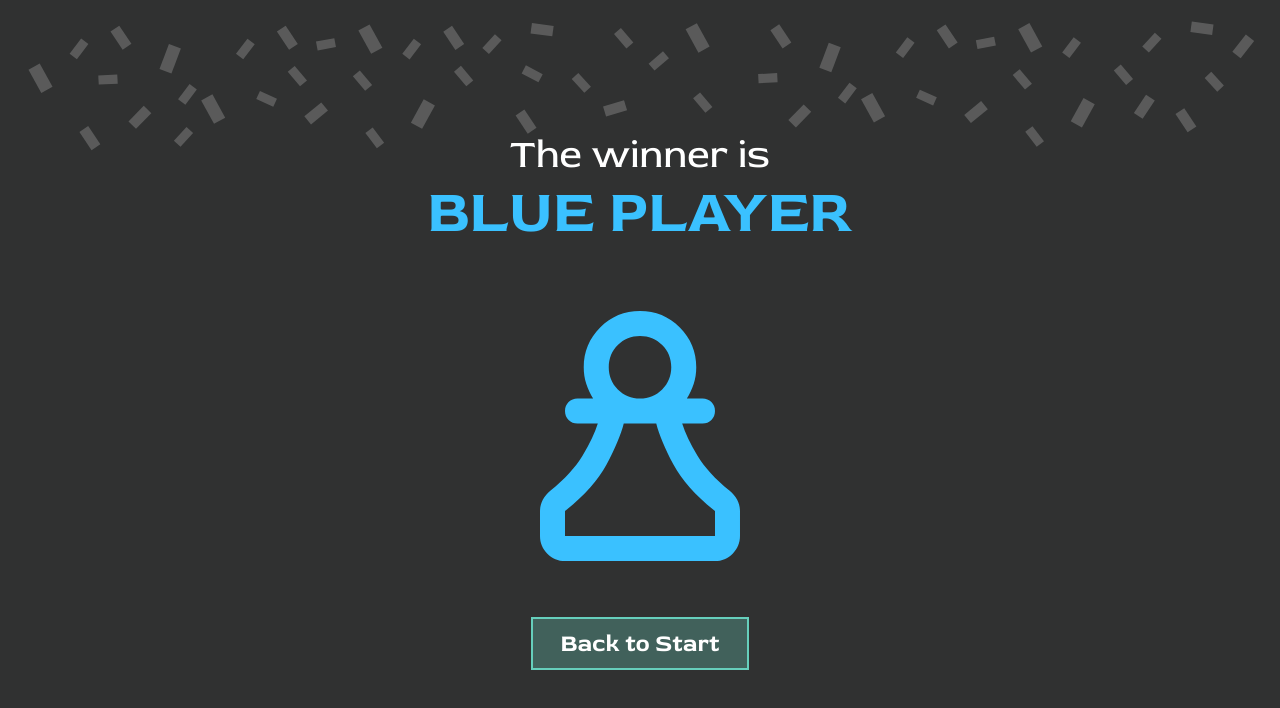
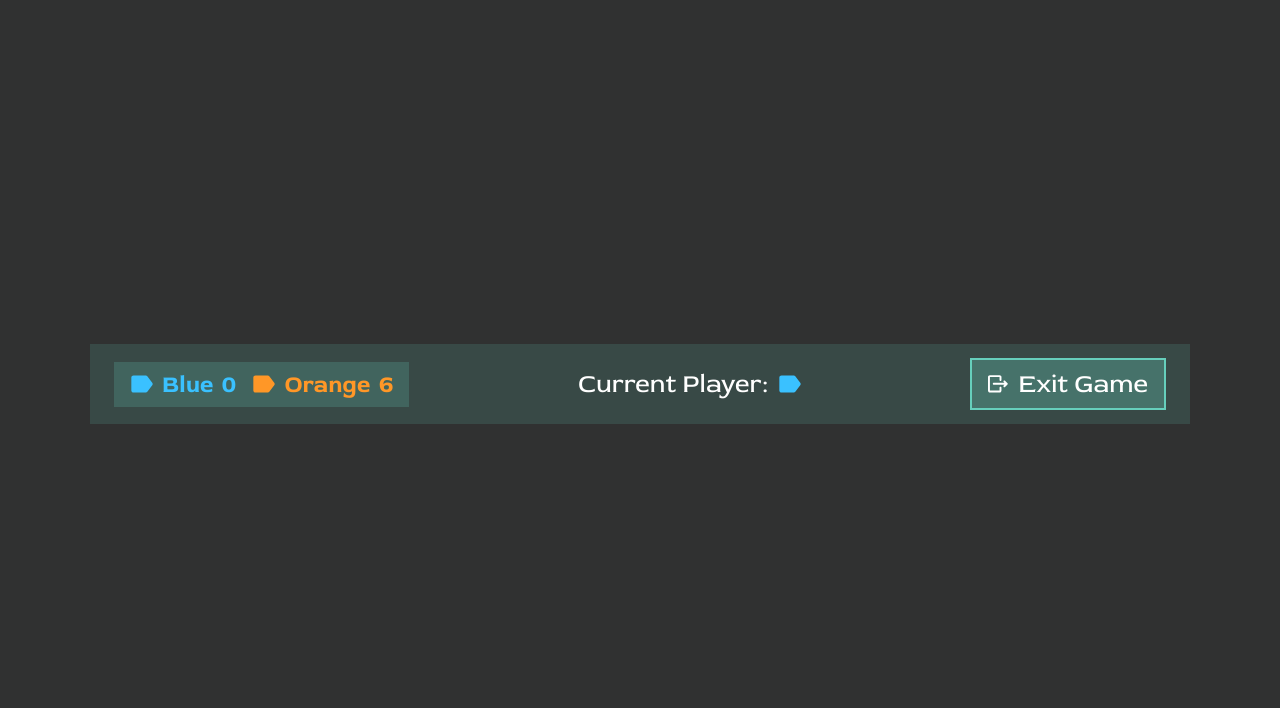
Before and after one commit to karinaklages/memory-game, a website built with Vite: page index.html in a window 1280 px wide. Built offline with nearby package versions, Linux system fonts and the light colour scheme.

Commit message:
feat: styling for screen-game added

```diff
--- a/index.html
+++ b/index.html
@@ -89,7 +89,34 @@
         </section> -->
 
         <!-- GAME -->
-        <section id="screen-game"></section>
+        <section id="screen-game">
+            <article class="game-content">
+                <header class="game-header">
+                    <div class="score-board">
+                        <div class="score-player blue">
+                            <img class="player-arrow" src="/img/player-blue-arrow.svg" alt="Blue Arrow">
+                            <span class="player-name">Blue</span>
+                            <span class="player-score">0</span>
+                        </div>
+                        <div class="score-player orange">
+                            <img class="player-arrow" src="/img/player-orange-arrow.svg" alt="Orange Arrow">
+                            <span class="player-name">Orange</span>
+                            <span class="player-score">6</span>
+                        </div>
+                    </div>
+                    <div class="current-player">
+                        <span>Current Player:</span>
+                        <img class="player-arrow" src="/img/player-blue-arrow.svg" alt="Blue Arrow">
+                    </div>
+                    <button class="button-exit">
+                        <img src="/img/exit-icon.svg" alt="">
+                        <p>Exit Game</p>
+                    </button>
+                </header>
+                <div class="game-board">
+                </div>
+            </article>
+        </section>
 
         <!-- GAME OVER -->
         <!-- <section id="screen-gameover">
@@ -114,7 +141,7 @@
         </section> -->
 
         <!-- WINNER -->
-        <section id="screen-winner">
+        <!-- <section id="screen-winner">
             <img class="confetti" src="/img/confetti-white.svg" alt="">
             <article class="winner-content">
                 <div class="headline-group">
@@ -128,7 +155,7 @@
                     </button>
                 </div>
             </article>
-        </section>
+        </section> -->
     </div>
     <script src="./src/main.ts" type="module"></script>
 </body>
--- /dev/null
+++ b/src/styles/components/modal.scss
@@ -0,0 +1 @@
+@use '../abstract/variables' as *;
--- /dev/null
+++ b/src/styles/pages/screen-game.scss
@@ -0,0 +1,116 @@
+@use '../abstract/variables' as *;
+
+#screen-game {
+    background-color: $color-darkgrey;
+    height: 100vh;
+    display: flex;
+    align-items: center;
+    justify-content: center;
+    position: relative;
+    overflow: hidden;
+
+    .game-content {
+        display: flex;
+        flex-direction: column;
+        align-items: center;
+        gap: 32px;
+        width: 90vw;
+        max-width: 1100px;
+
+        .game-header {
+            display: flex;
+            flex-direction: row;
+            align-items: center;
+            justify-content: space-between;
+            width: 100%;
+            background-color: rgba($color-turquoise, 0.15);
+            padding: 14px 24px;
+
+            .score-board {
+                display: flex;
+                flex-direction: row;
+                align-items: center;
+                gap: 16px;
+                background-color: rgba($color-turquoise, 0.2);
+                padding: 8px 16px;
+
+                .score-player {
+                    display: flex;
+                    align-items: center;
+                    gap: 8px;
+
+                    img.player-arrow {
+                        width: 24px;
+                        height: 24px;
+                    }
+
+                    .player-name,
+                    .player-score {
+                        font-family: 'Red Rose';
+                        font-weight: 700;
+                        font-size: 24px;
+                    }
+
+                    &.blue {
+                        .dot { background-color: $color-blue; }
+                        .player-name, .player-score { color: $color-blue; }
+                    }
+
+                    &.orange {
+                        .dot { background-color: $color-orange; }
+                        .player-name, .player-score { color: $color-orange; }
+                    }
+                }
+            }
+
+            .current-player {
+                display: flex;
+                align-items: center;
+                gap: 10px;
+
+                span {
+                    font-family: 'Red Rose';
+                    font-weight: 400;
+                    font-size: 26px;
+                    color: $color-white;
+                }
+
+                img.player-arrow {
+                    width: 24px;
+                    height: 24px;
+                }
+
+            }
+
+            .button-exit {
+                display: flex;
+                align-items: center;
+                gap: 10px;
+                border: 2px solid $color-turquoise;
+                background-color: rgba($color-turquoise, 0.3);
+                padding: 8px 16px;
+                cursor: pointer;
+                transition: transform 0.2s ease;
+
+                &:hover { transform: scale(1.05); }
+
+                img { width: 20px; height: 20px; }
+
+                p {
+                    font-family: 'Red Rose';
+                    font-weight: 400;
+                    font-size: 26px;
+                    color: $color-white;
+                    margin: 0;
+                }
+            }
+        }
+
+        .game-board {
+            display: grid;
+            grid-template-columns: repeat(4, 1fr);
+            gap: 10px;
+            width: 100%;
+        }
+    }
+}
--- a/src/styles/pages/screen-gameover.scss
+++ b/src/styles/pages/screen-gameover.scss
@@ -52,8 +52,8 @@
                     gap: 8px;
 
                     .player-arrow {
-                        width: 20px;
-                        height: 20px;
+                        width: 24px;
+                        height: 24px;
                     }
 
                     .player-name,
--- a/src/styles/style.scss
+++ b/src/styles/style.scss
@@ -3,7 +3,9 @@
 @use './base/reset';
 @use './base/typography';
 @use './components/card';
+@use './components/modal';
 @use './pages/screen-start';
 @use './pages/screen-settings';
+@use './pages/screen-game';
 @use './pages/screen-gameover';
 @use './pages/screen-winner';
```
Also changed, not shown: public/img/exit-icon.svg (added).
